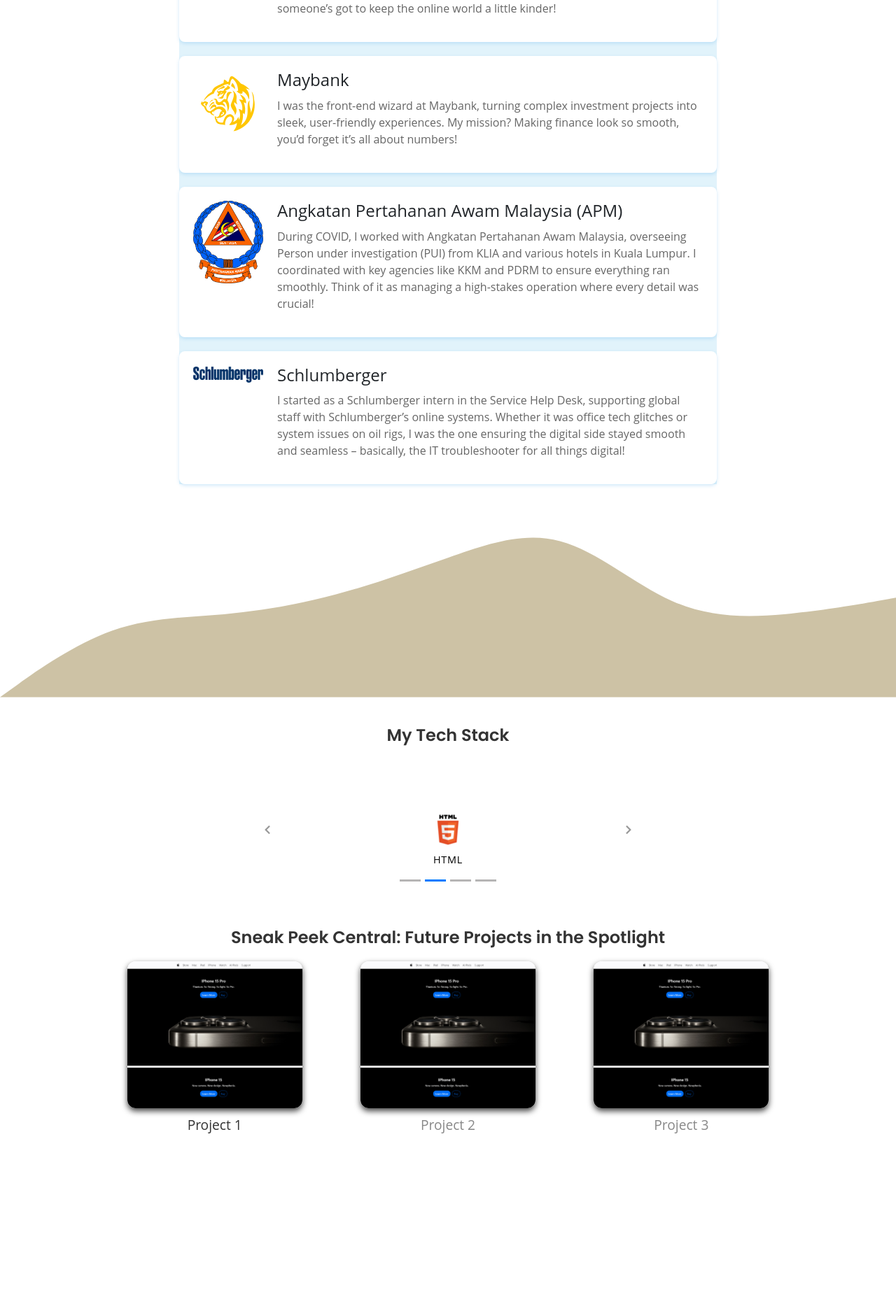
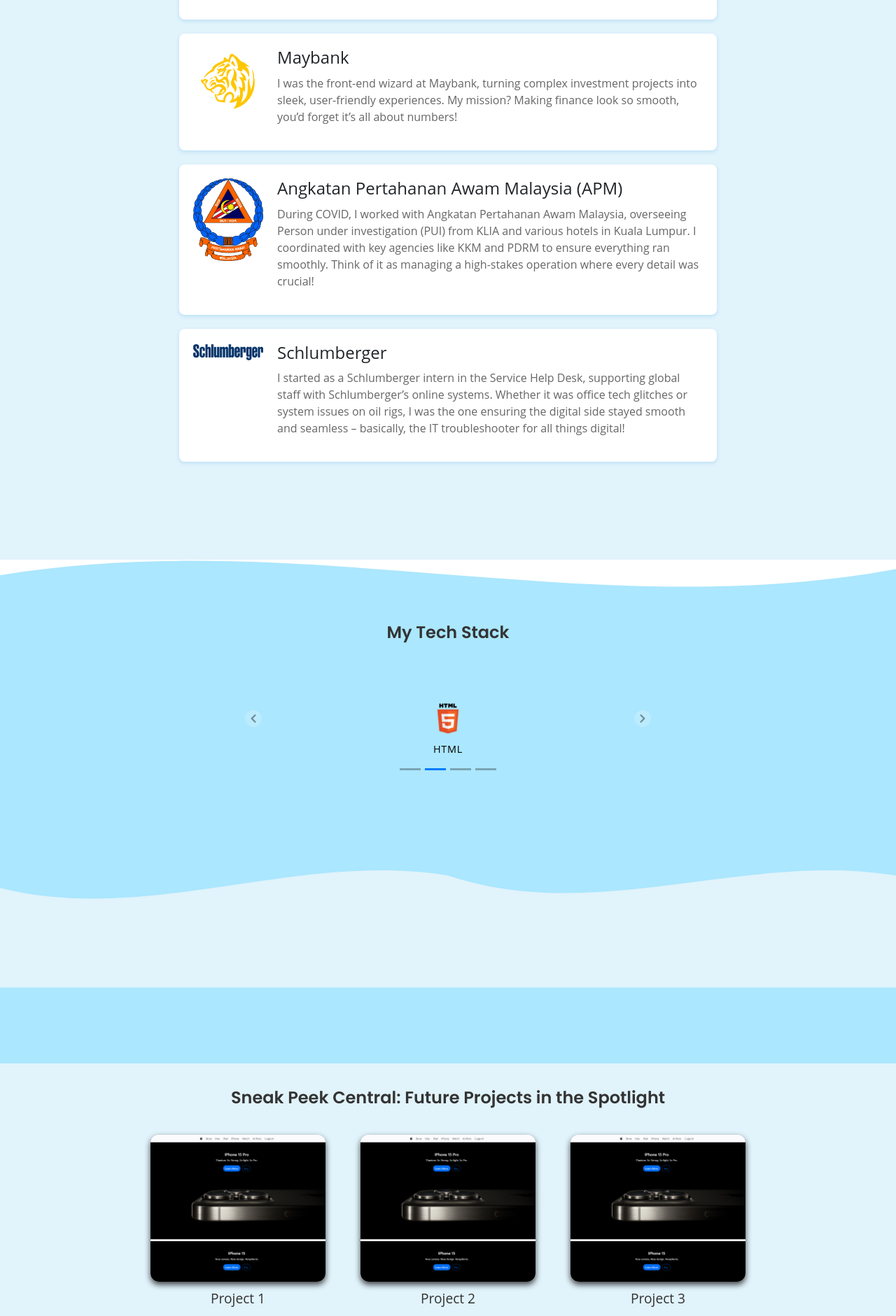
Before and after one commit to izzuan96/Portfolio-Website, a React (Create React App) app: page / in a window 1280 px wide. Shown: the part 916-2797 px from the top of the page at 70% size. Before the commit the page ends 2539 px from the top, so only its background shows below. Built offline with nearby package versions, Linux system fonts and the light colour scheme; the HTML template or start-up script is replaced by a standard one.

Commit message:
fix background

```diff
--- a/src/Home/Home.js
+++ b/src/Home/Home.js
@@ -13,7 +13,6 @@
       <Profile />
       <Separator nextBgColor="#E1F3FB" height="auto" waveType="wave2" />
       <Work />
-      <Separator nextBgColor="#CDC2A5" height="auto" waveType="wave2" />
       <TechStackCarousel />
       <SocialLinks />
       <PreviewProjectsGrid />
--- a/src/PreviewProjectCard/PreviewProjectCard.js
+++ b/src/PreviewProjectCard/PreviewProjectCard.js
@@ -1,5 +1,4 @@
 import React from 'react';
-
 import './PreviewProjectCard.css';
 import { FontAwesomeIcon } from '@fortawesome/react-fontawesome';
 import { faLock } from '@fortawesome/free-solid-svg-icons';
--- a/src/PreviewProjectsGrid/PreviewProjectsGrid.css
+++ b/src/PreviewProjectsGrid/PreviewProjectsGrid.css
@@ -2,7 +2,13 @@
   display: grid;
   grid-template-columns: repeat(auto-fit, minmax(250px, 1fr)); /* Responsive grid */
   gap: 20px;
-  padding: 20px;
+  padding: 30px 20px 80px 20px;
+  margin: 0 180px;
+}
+.project-wrap{
+  background-color:#E1F3FB;
+  height: 500px;
+  padding-top: 35px;
 }
 
 .preview-card-container {
--- a/src/PreviewProjectsGrid/PreviewProjectsGrid.js
+++ b/src/PreviewProjectsGrid/PreviewProjectsGrid.js
@@ -2,6 +2,8 @@
 import Title from '../Title/Title';
 import PreviewProjectCard from '../PreviewProjectCard/PreviewProjectCard';
 import projectImage from '../images/appleWebsite.png'; // Import the image or ensure it's correctly referenced
+import Separator from '../Separator/Separator';
+import './PreviewProjectsGrid.css'
 
 const projects = [
   { id: 1, image: projectImage, title: 'Project 1', isLocked: false, projectLink: 'https://project2.com' },
@@ -14,6 +16,7 @@
 const PreviewProjectsGrid = () => {
   return (
     <>
+      <div className="project-wrap">
         <Title text="Sneak Peek Central: Future Projects in the Spotlight" className="custom-class" />
         <div className="projects-grid-container">
           {projects.map((project) => (
@@ -26,6 +29,7 @@
             />
           ))}
         </div>
+      </div>
     </>
   );
 };
--- a/src/Separator/Separator.js
+++ b/src/Separator/Separator.js
@@ -2,10 +2,10 @@
 import './Separator.css';
 
 const waveStyles = {
-  wave1: "M0,224L30,202.7C60,181,120,139,180,117.3C240,96,300,96,360,128C420,160,480,224,540,245.3C600,267,660,245,720,213.3C780,181,840,139,900,128C960,117,1020,139,1080,154.7C1140,171,1200,181,1260,192C1320,203,1380,213,1410,218L1440,224L1440,0L0,0Z",
+  wave1: "M0,160 C480,80 960,240 1440,150 L1440,320 L0,320 Z",
   wave2: "M0,320L30,298.7C60,277,120,235,180,213.3C240,192,300,192,360,186.7C420,181,480,171,540,154.7C600,139,660,117,720,96C780,75,840,53,900,69.3C960,85,1020,139,1080,165.3C1140,192,1200,192,1260,186.7C1320,181,1380,171,1410,165.3L1440,160L1440,320L0,320Z",
-  wave3: "M0,320L40,288C80,256,160,192,240,160C320,128,400,128,480,160C560,192,640,256,720,245.3C800,235,880,149,960,122.7C1040,96,1120,128,1200,160C1280,192,1360,224,1400,240L1440,256L1440,0L0,0Z",
-  wave4: "M0,160 C480,240 960,80 1440,160 L1440,320 L0,320 Z"
+  wave3: "M0,320 L30,290 C60,260,120,220,180,200 C240,180,300,170,360,180 C420,190,480,210,540,230 C600,250,660,240,720,220 C780,200,840,170,900,160 C960,150,1020,170,1080,190 C1140,210,1200,230,1260,240 C1320,250,1380,260,1410,270 L1440,280 L1440,320 L0,320 Z",
+  wave4: "M0,160 C240,220 480,100 720,140 C960,220 1200,100 1440,140 C1680,220 1920,100 2160,140 L2160,320 L0,320 Z",
 };
 
 
--- a/src/TechStackCarousel/TechStackCarousel.css
+++ b/src/TechStackCarousel/TechStackCarousel.css
@@ -1,9 +1,14 @@
 /* TechStackCarousel.css */
 .tech-stack-carousel {
-  padding: 20px;
+  background-color: #ABE7FE;
+  height: 650px;
+}
+
+.tech-stack{
+  padding-top: 20px;
   position: relative;
   max-width: 600px;
-  margin: 0 auto;
+  margin: 70px auto 0px auto;
 }
 
 .carousel-item-content {
--- a/src/TechStackCarousel/TechStackCarousel.js
+++ b/src/TechStackCarousel/TechStackCarousel.js
@@ -7,15 +7,15 @@
 import HtmlLogo from '../images/html.png';
 import CssLogo from '../images/css.png';
 import BootstrapLogo from '../images/bootstrap.png';
+import Separator from '../Separator/Separator';
 import './TechStackCarousel.css'; // Optional: Add custom styles
 
 const TechStackCarousel = () => {
     return (
-
+        <>
             <div className="tech-stack-carousel">
-            <div className="techStack">
+                <div className="tech-stack">
                     <Title text="My Tech Stack" />
-            </div>
                     <Carousel
                         interval={3000}
                         pause="hover"
@@ -56,6 +56,9 @@
                         </Carousel.Item>
                     </Carousel>
                 </div>
+                <Separator nextBgColor="#E1F3FB" height="auto" waveType="wave4" />
+            </div>
+        </>
     );
 };
 
--- a/src/Title/Title.css
+++ b/src/Title/Title.css
@@ -5,7 +5,6 @@
   font-size: 1.5rem; /* Adjusted font size */
   color: #333; /* Default color for light mode */
   text-align: center; /* Center the text */
-  margin: 20px 0; /* Add margin for spacing */
   transition: background-color 0.3s ease, color 0.3s ease; /* Smooth transition for color changes */
 }
 
--- a/src/WorkExperiences/work.css
+++ b/src/WorkExperiences/work.css
@@ -1,3 +1,8 @@
+.work-wrap{
+  background-color:#E1F3FB ;
+  height: 1000px;
+}
+
 .workList {
   width: 60%;
   margin: 0 auto; /* Center the container */
--- a/src/WorkExperiences/work.js
+++ b/src/WorkExperiences/work.js
@@ -4,6 +4,7 @@
 import ApmIcon from '../images/APM.png';
 import AccentureIcon from '../images/Accenture.svg.png';
 import SlbIcon from '../images/slb.png';
+import Separator from '../Separator/Separator';
 import './work.css';
 
 const workExperiences = [
@@ -36,6 +37,7 @@
 function Work() {
   return (
     <>
+      <div className='work-wrap'>
         <Title text="Career Milestones" className="custom-class" />
         <div className='workList'>
           {workExperiences.map(experience => (
@@ -50,6 +52,8 @@
             </div>
           ))}
         </div>
+        <Separator nextBgColor="#ABE7FE" height="auto" waveType="wave1" />
+      </div>
     </>
   );
 }
```
Lines whose indentation alone changed are shown as unchanged.
